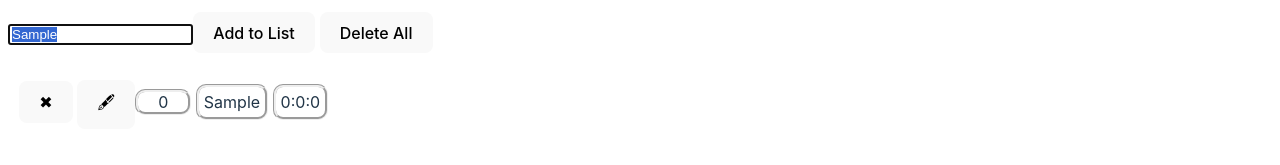
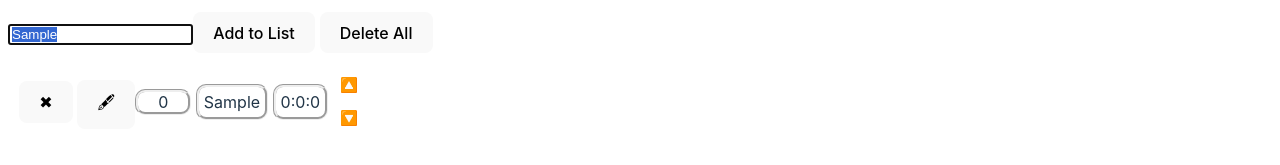
Before and after one commit to IMIHonigmann/React-ForceFocus, a React (Vite) app: page / in a window 1280 px wide. Both pictures are taken after typing "Sample" into the empty fields and a click on the button "Add to List". Shown: the part 317-482 px from the top of the page. Built offline with nearby package versions, Linux system fonts and the light colour scheme.

Commit message:
moving elements is now possible

```diff
--- a/src/App.jsx
+++ b/src/App.jsx
@@ -175,6 +175,30 @@ const TODOComponent = () => {
           {' '}
           <span style={{ transitionDuration: '0.4s', borderStyle: 'groove', borderRadius: '10px',  ...(editModeIndex == index ? {marginLeft: '2px', padding: '10px'} : {padding: '5px'}) }}>
             {todoTime[index]}
+          </span>
+
+          <span className='moveupdown'>
+            <button className='b1'
+            onClick={() => {
+              // FIX the time also needs to be moved
+              if (index <= 0) return;
+              const newTodoList = [...todoList];
+              const elementToMove = newTodoList.splice(index, 1)[0];
+              newTodoList.splice(index-1, 0, elementToMove);
+              setTodoList(newTodoList);
+            }}>
+              🔼
+            </button>
+            <button className='b2'
+            onClick={() => {
+              if (index == todoList.length -1) return;
+              const newTodoList = [...todoList];
+              const elementToMove = newTodoList.splice(index, 1)[0];
+              newTodoList.splice(index+2, 0, elementToMove);
+              setTodoList(newTodoList);
+            }}>
+              🔽
+            </button>
           </span>
 
         </p>
--- a/src/index.css
+++ b/src/index.css
@@ -92,6 +92,31 @@ button:focus-visible {
   background-color: rgb(0, 69, 0);
 }
 
+.moveupdown {
+  display: inline-block;
+  position: relative;
+  margin-left: 5px;
+}
+
+.moveupdown button {
+  position: absolute;
+  scale: 0.9;
+  padding: 5px;
+  background-color: transparent;
+}
+
+.b1 {
+  top: 0;
+  left: 0;
+  transform: translateY(-44px);
+}
+
+.b2 {
+  top: 0;
+  left: 0;
+  transform : translateY(-7px)
+}
+
 
 @media (prefers-color-scheme: light) {
   :root {
```
